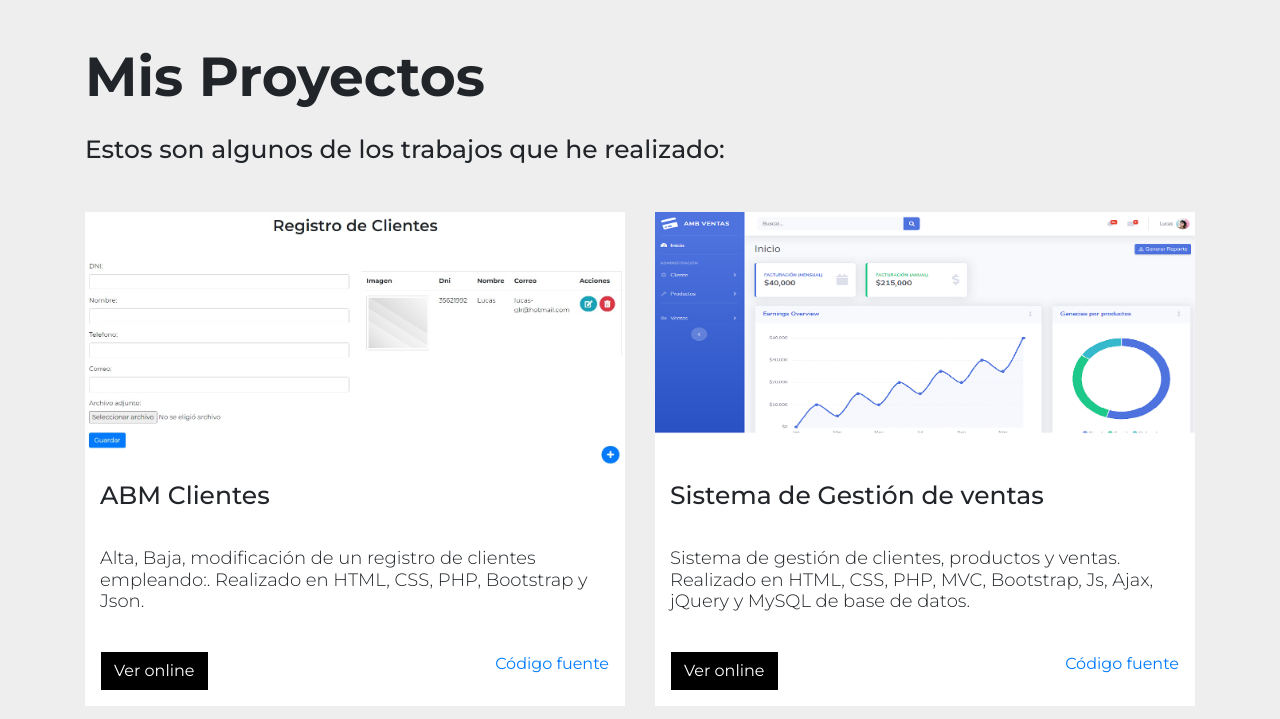
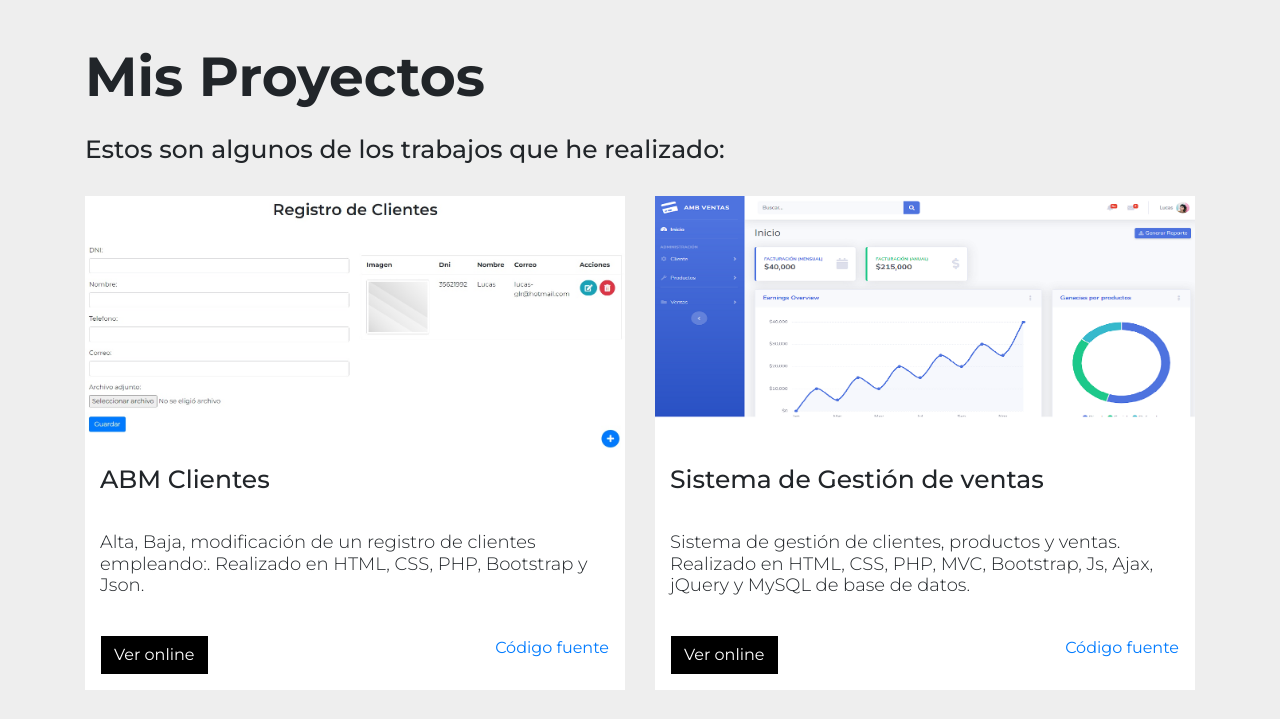
Before and after one commit to lucasglr/portfolio, a PHP site: page /proyecto.php in a window 1280 px wide. Shown: the part 42-761 px from the top of the page. Run offline with PHP 8.4, Linux system fonts and the light colour scheme.

Commit message:
cambio 21-7

```diff
--- a/proyecto.php
+++ b/proyecto.php
@@ -37,7 +37,7 @@
                     <h2>Estos son algunos de los trabajos que he realizado:</h2>
                 </div>
             </div>
-            <div class="row my-4">
+            <div class="row my-2">
                 <div class="col-12 col-sm-6 block my-2 my-sm-0">
                     <div class="bg-white">
                         <div class="row">
@@ -96,7 +96,7 @@
                 </div>
             </div>
             <div class="row">
-                <div class="col-12 col-sm-6 block my-2 my-sm-0">
+                <div class="col-12 col-sm-6 block my-2 my-sm-4">
                     <div class="bg-white">
                         <div class="row">
                             <div class="col-12">
```
